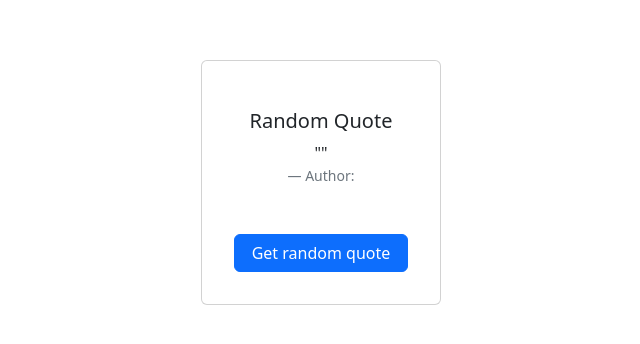
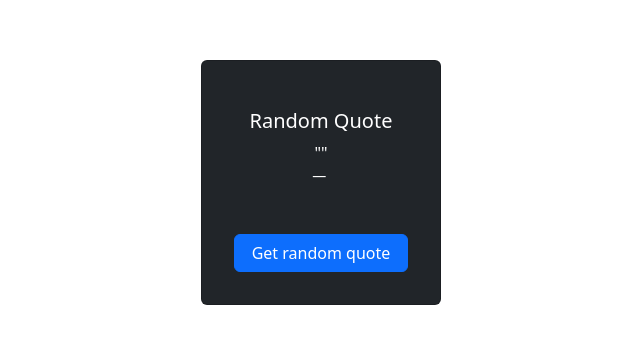
Before and after one commit to rajeevsubbian/React, a React (Vite) app in the folder hello-world/: page / in a window 1280 px wide. Shown: the part 222-566 px from the top of the page, without its empty margins (319-959 px from the left). Built offline with nearby package versions, Linux system fonts and the light colour scheme.

Commit message:
getting randomn colour

```diff
--- a/hello-world/src/components/quotes_app/components/RandomQuote.jsx
+++ b/hello-world/src/components/quotes_app/components/RandomQuote.jsx
@@ -3,6 +3,7 @@ import { useState } from "react";
 
 function RandomQuote() {
   const [quote, setQuote] = useState("");
+  const [color, setColor] = useState("bg-dark");
 
   const quotes = [
     {
@@ -32,17 +33,33 @@ function RandomQuote() {
   function getRandomQuote() {
     const randomIndex = Math.floor(Math.random() * quotes.length);
     setQuote(quotes[randomIndex]);
+    setColor(getRandomColor());
 
     console.log(quotes[randomIndex]);
   }
 
+  function getRandomColor() {
+    const colors = [
+      "bg-secondary",
+      "bg-success",
+      "bg-danger",
+      "bg-warning",
+      "bg-info",
+      //   "bg-light",
+      "bg-dark",
+    ];
+    return colors[Math.floor(Math.random() * colors.length)];
+  }
+
   return (
     <div className="container mt-2">
-      <div className="card">
+      <div className={`card text-white ${color}`}>
         <div className="card-body">
           <h5 className="card-title">Random Quote</h5>
           <p className="card-text">"{quote.content}"</p>
-          <footer className="blockquote-footer">Author: {quote.author}</footer>
+          <footer className="blockquote-footer text-white">
+            {quote.author}
+          </footer>
         </div>
         <button className="btn btn-primary mt-3" onClick={getRandomQuote}>
           Get random quote
```
